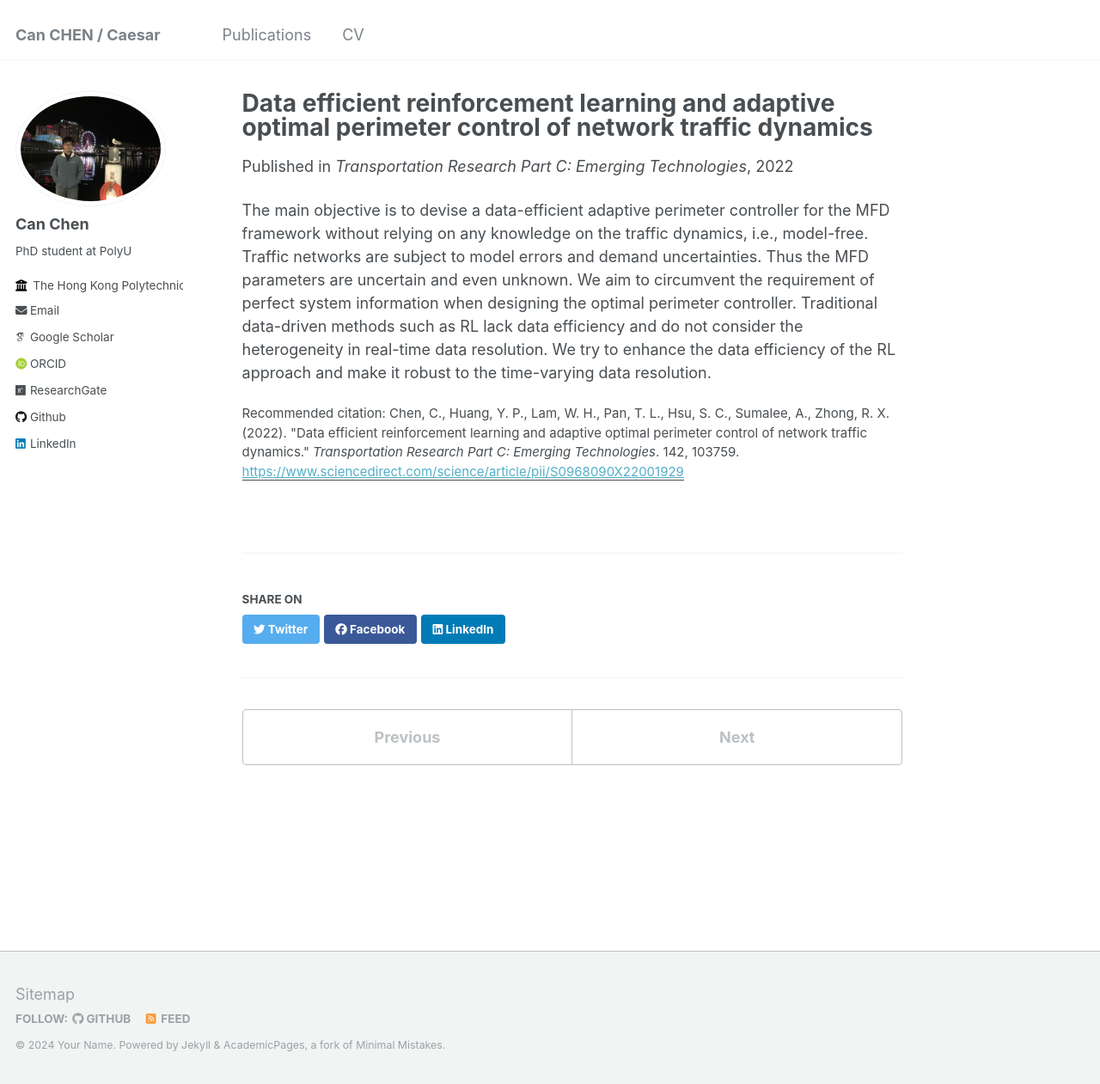
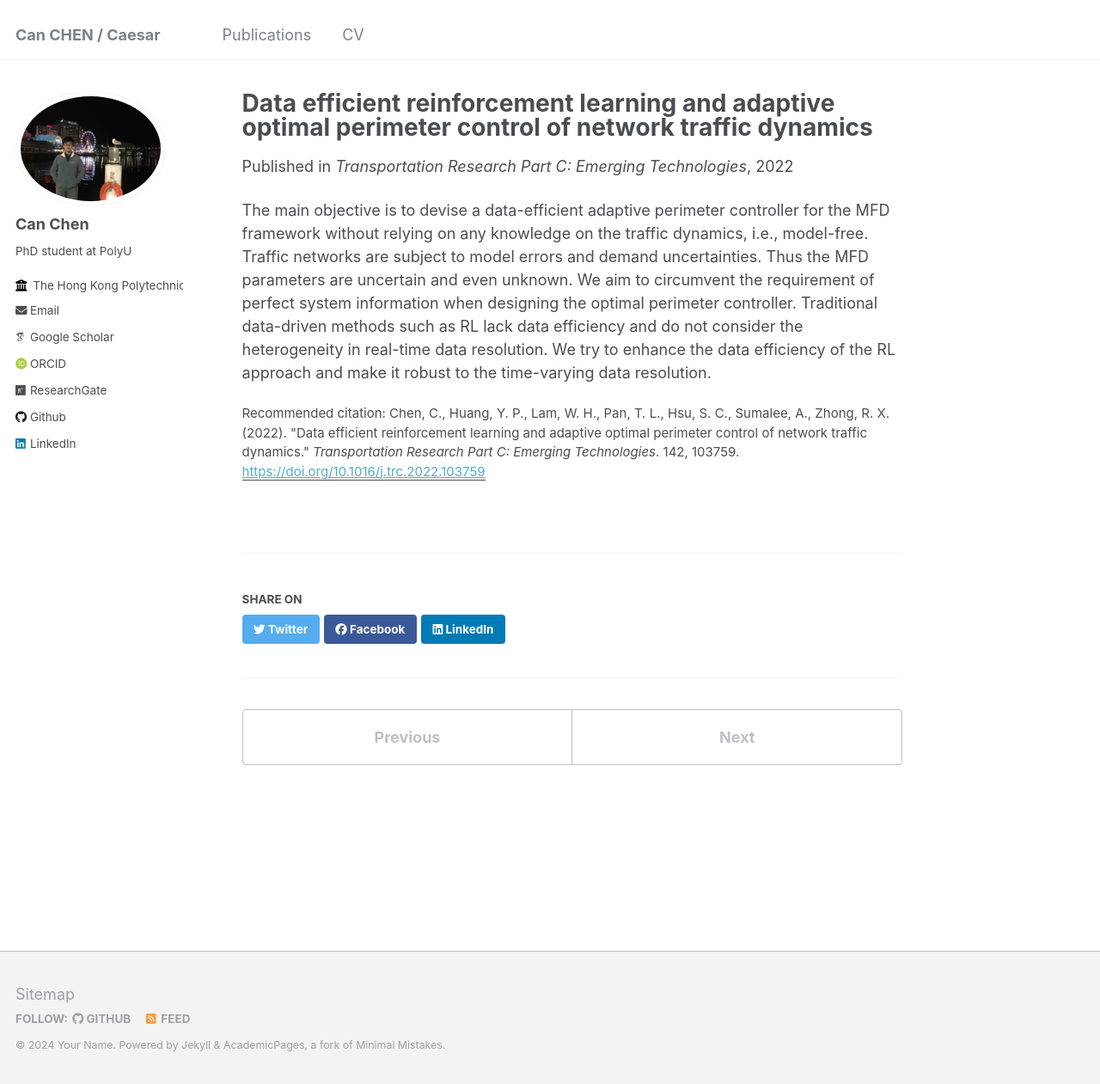
Before and after one commit to CanChen-Caesar/CanChen-Caesar.github.io, a Jekyll site: the page built from _publications/2022-06-28-chen2022data.md, in a window 1280 px wide and 1261 px high. Shown: the whole window at 86% size. Built offline with Jekyll 4.4.1, drawn with Linux system fonts in a browser that asks for light colours; some web fonts are replaced; part of the change alters nothing that is shown.

Commit message:
Update 2022-06-28-chen2022data.md

```diff
--- a/_publications/2022-06-28-chen2022data.md
+++ b/_publications/2022-06-28-chen2022data.md
@@ -5,7 +5,7 @@ permalink: /publication/2022-06-28-chen2022data
 excerpt: 'This paper is to devise a data-efficient adaptive perimeter controller for the MFD framework without relying on any knowledge on the traffic dynamics, i.e., &quot;model-free&quot;.'
 date: 2022-06-28
 venue: 'Transportation Research Part C: Emerging Technologies'
-paperurl: 'https://www.sciencedirect.com/science/article/pii/S0968090X22001929'
+paperurl: 'https://doi.org/10.1016/j.trc.2022.103759'
 citation: 'Chen, C., Huang, Y. P., Lam, W. H., Pan, T. L., Hsu, S. C., Sumalee, A., Zhong, R. X. (2022). &quot;Data efficient reinforcement learning and adaptive optimal perimeter control of network traffic dynamics.&quot; <i>Transportation Research Part C: Emerging Technologies</i>. 142, 103759.'
 ---
 
```
